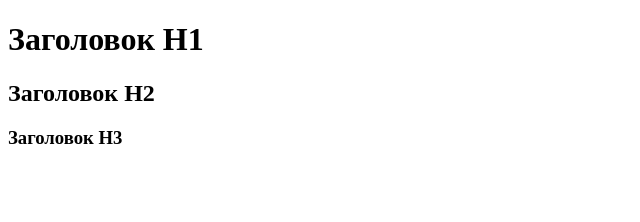
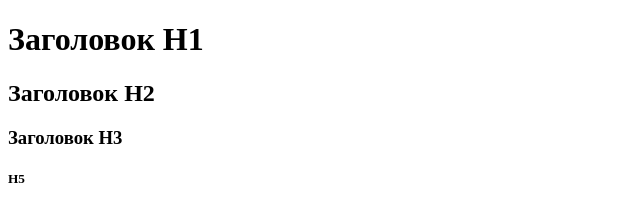
Before and after one commit to Sebastian-Crypto/Git-01, a plain HTML site: page index.html in a window 1280 px wide. Shown: the full height of the page, 0-640 px from the left. Drawn offline with Linux system fonts and the light colour scheme.

Commit message:
H5 заголовок в ветке master

```diff
--- a/index.html
+++ b/index.html
@@ -12,6 +12,7 @@
 	<h1>Заголовок H1</h1>
 	<h2>Заголовок H2</h2>
 	<h3>Заголовок H3</h3>
+	<h5>H5</h5>
 </body>
 
 </html>
```
